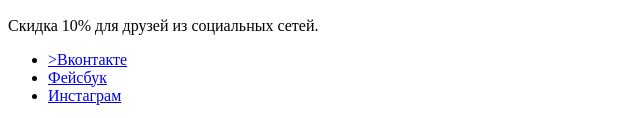
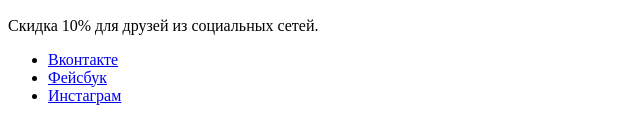
Before and after one commit to afor88/1713275-nerds-31, a plain HTML site: page index.html in a window 1280 px wide. Shown: the part 2485-2603 px from the top of the page, 0-640 px from the left. Drawn offline with Linux system fonts and the light colour scheme.

Commit message:
target 3.12 p2+

```diff
--- a/index.html
+++ b/index.html
@@ -164,7 +164,7 @@
 
     <ul class="Footer-list">
       <li class="footer-item">
-        <a href="#">>Вконтакте</a>
+        <a href="#">Вконтакте</a>
       </li>
       <li class="footer-item">
         <a href="#">Фейсбук</a>
```
